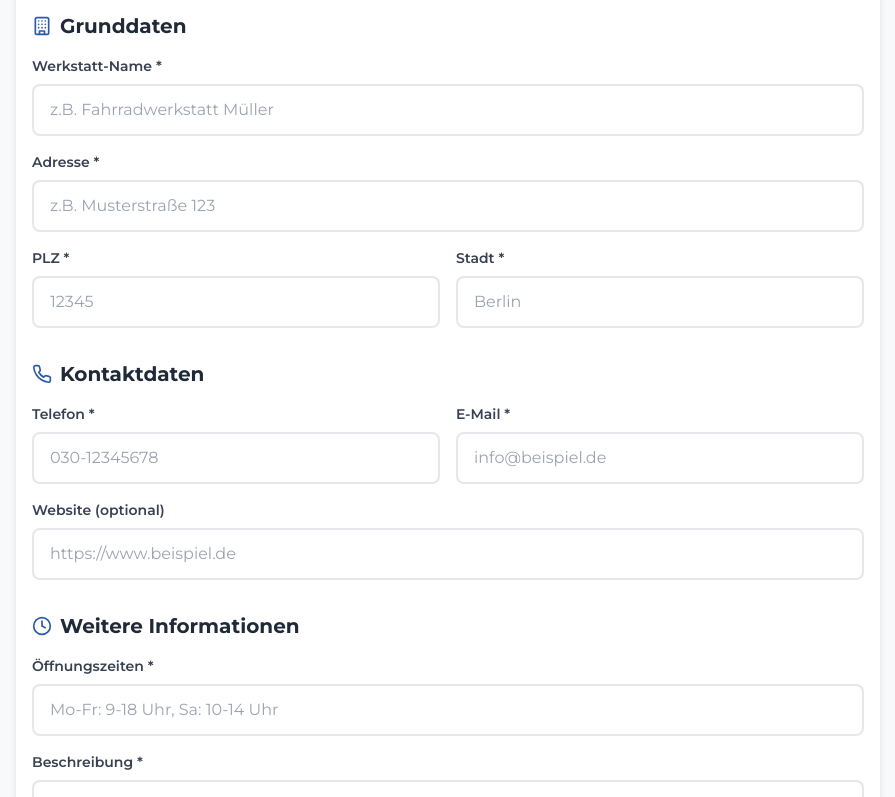
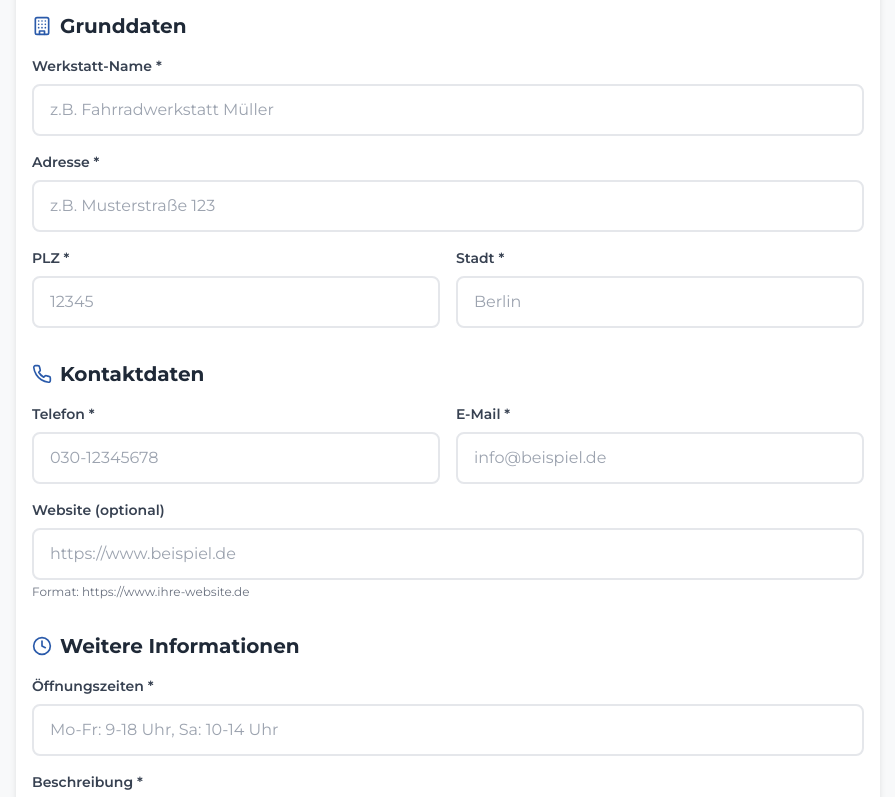
Before and after one commit to oli5bo5/china-bike-repair-map, a Next.js app: page /eintragen in a window 1280 px wide. Shown: the part 353-1150 px from the top of the page, without its empty margins (192-1087 px from the left). Built offline with nearby package versions, Linux system fonts and the light colour scheme; no server answers.

Commit message:
Bugfix: Website-Feld Validierung - type=url zu type=text geändert für optionale Felder

```diff
--- a/app/dashboard/add/page.tsx
+++ b/app/dashboard/add/page.tsx
@@ -259,12 +259,15 @@
                     Website (optional)
                   </label>
                   <input
-                    type="url"
+                    type="text"
                     value={formData.website}
                     onChange={(e) => setFormData({ ...formData, website: e.target.value })}
                     className="w-full px-4 py-3 border-2 border-gray-200 rounded-lg focus:ring-2 focus:ring-[#2a5aaa] focus:border-[#2a5aaa]"
                     placeholder="https://www.beispiel.de"
                   />
+                  <p className="text-xs text-gray-500 mt-1">
+                    Format: https://www.ihre-website.de
+                  </p>
                 </div>
               </div>
             </section>
--- a/app/eintragen/page.tsx
+++ b/app/eintragen/page.tsx
@@ -296,12 +296,15 @@
                     Website (optional)
                   </label>
                   <input
-                    type="url"
+                    type="text"
                     value={formData.website}
                     onChange={(e) => setFormData({ ...formData, website: e.target.value })}
                     className="w-full px-4 py-3 border-2 border-gray-200 rounded-lg focus:ring-2 focus:ring-[#2a5aaa] focus:border-[#2a5aaa]"
                     placeholder="https://www.beispiel.de"
                   />
+                  <p className="text-xs text-gray-500 mt-1">
+                    Format: https://www.ihre-website.de
+                  </p>
                 </div>
               </div>
             </section>
```
